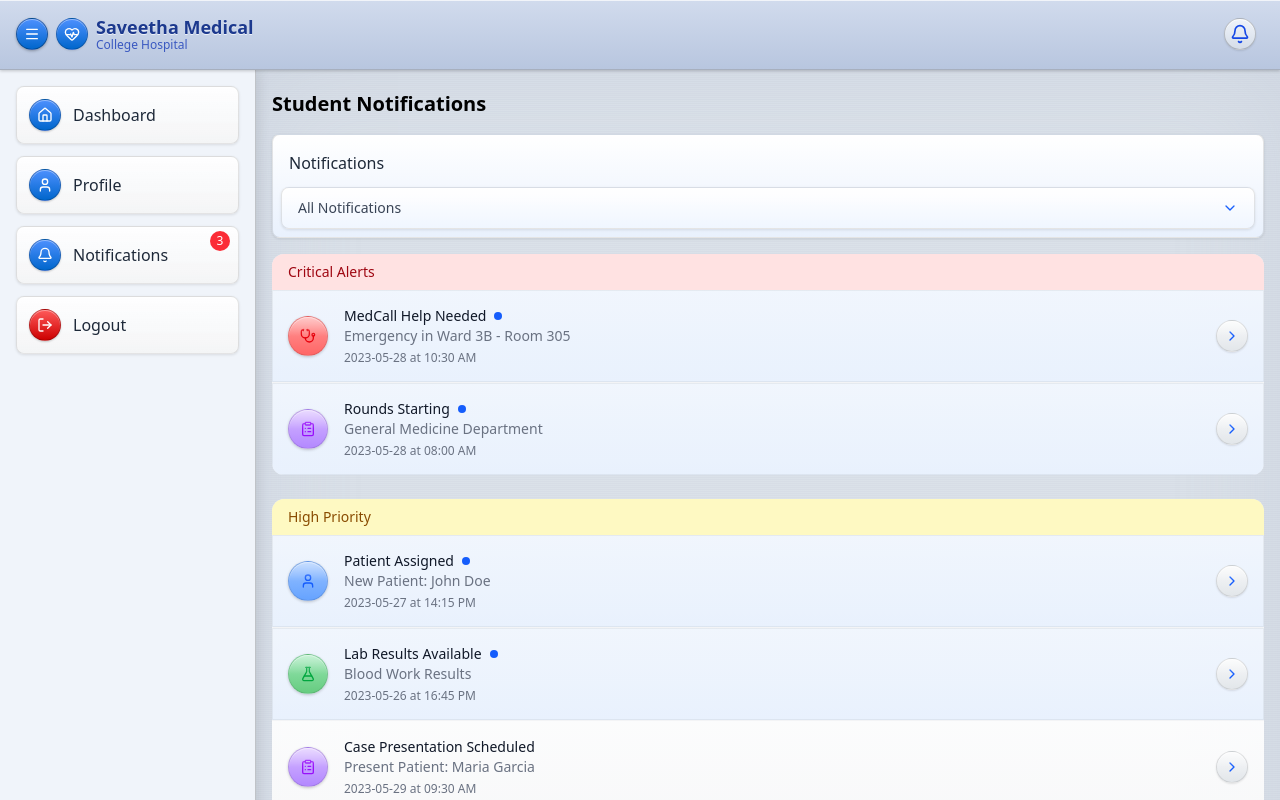
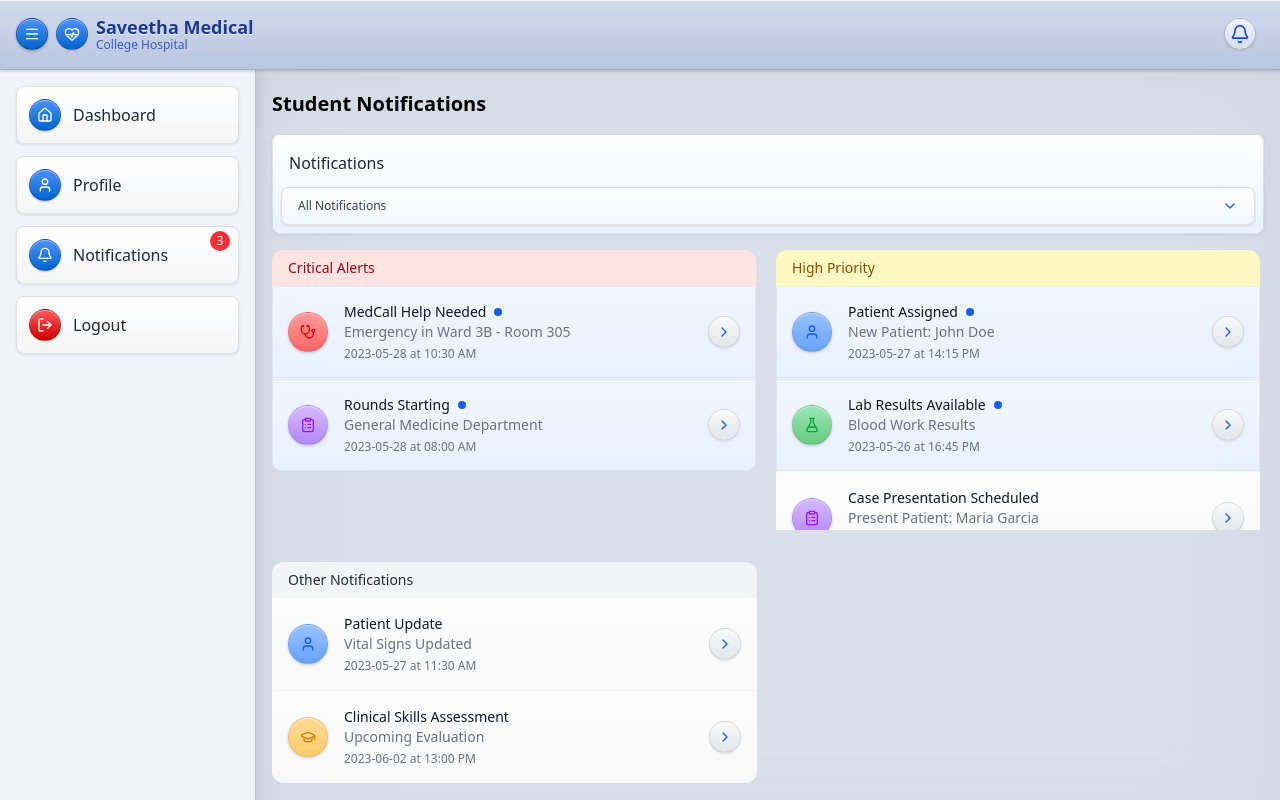
Before and after one commit to Mukunthan-A-R/simats-medical-client, a React (Vite) app: page /student/notifications/1 in a window 1280 px wide. Shown: the top 800 px of the page. Built offline with nearby package versions, Linux system fonts and the light colour scheme.

Commit message:
adding datas

```diff
--- a/src/pages/student/StudentNotificationsScreen.jsx
+++ b/src/pages/student/StudentNotificationsScreen.jsx
@@ -16,6 +16,7 @@ import {
 } from "lucide-react";
 import { StudentNotificationPopup } from "../../components/students/StudentNotificationPopup";
 import { StudentFilterDropdown } from "../../components/students/StudentFilterDropdown";
+import { aquaButtonStyle, aquaGlossEffect } from "../../utils/constants";
 
 // ========================
 // Individual Notification Item Component
@@ -198,11 +199,6 @@ export function StudentNotificationsScreen({ onNavigate }) {
     setDropdownOpen(false);
   };
 
-  const aquaButtonStyle =
-    "relative overflow-hidden transition-all active:translate-y-0.5 active:shadow-inner";
-  const aquaGlossEffect =
-    "before:absolute before:inset-0 before:bg-gradient-to-b before:from-white/80 before:via-transparent before:to-transparent before:opacity-60";
-
   const groupedNotifications = {
     critical: notifications.filter((n) => n.priority === "critical"),
     high: notifications.filter((n) => n.priority === "high"),
@@ -267,7 +263,9 @@ export function StudentNotificationsScreen({ onNavigate }) {
       />
 
       {/* Notification Groups */}
-      {["critical", "high", "medium", "low"].map(
+      <div className="flex flex-col sm:flex-row gap-4 mb-8">
+        <div className="flex-1 overflow-x-hidden overflow-y-scroll h-70 pr-1">
+          {["critical"].map(
             (priority) =>
               groupedNotifications[priority].length > 0 && (
                 <div
@@ -301,6 +299,82 @@ export function StudentNotificationsScreen({ onNavigate }) {
                 </div>
               )
           )}
+        </div>
+
+        <div className="flex-1 overflow-x-hidden overflow-y-scroll h-70 pr-1">
+          {["high"].map(
+            (priority) =>
+              groupedNotifications[priority].length > 0 && (
+                <div
+                  key={priority}
+                  className="mb-6 rounded-xl overflow-hidden  "
+                  style={{ background: "rgba(255,255,255,0.7)" }}
+                >
+                  <h2
+                    className={`text-sm text-gray-800 font-medium py-2 px-4 ${getPriorityBg(
+                      priority
+                    )}`}
+                  >
+                    {priority === "critical"
+                      ? "Critical Alerts"
+                      : priority === "high"
+                      ? "High Priority"
+                      : "Other Notifications"}
+                  </h2>
+                  <ul className="divide-y divide-gray-100">
+                    {groupedNotifications[priority].map((notification) => (
+                      <StudentNotificationItem
+                        key={notification.id}
+                        notification={notification}
+                        handleViewDetails={handleViewDetails}
+                        aquaButtonStyle={aquaButtonStyle}
+                        aquaGlossEffect={aquaGlossEffect}
+                        getNotificationIcon={getNotificationIcon}
+                      />
+                    ))}
+                  </ul>
+                </div>
+              )
+          )}
+        </div>
+      </div>
+
+      <div className="w-[calc(100%-7px)] sm:w-[calc(50%-7px)] overflow-x-hidden overflow-y-scroll pr-1 h-70">
+        {["medium"].map(
+          (priority) =>
+            groupedNotifications[priority].length > 0 && (
+              <div
+                key={priority}
+                className="mb-3 rounded-xl overflow-hidden "
+                style={{ background: "rgba(255,255,255,0.7)" }}
+              >
+                <h2
+                  className={`text-sm text-gray-800 font-medium py-2 px-4 ${getPriorityBg(
+                    priority
+                  )}`}
+                >
+                  {priority === "critical"
+                    ? "Critical Alerts"
+                    : priority === "high"
+                    ? "High Priority"
+                    : "Other Notifications"}
+                </h2>
+                <ul className="divide-y divide-gray-100">
+                  {groupedNotifications[priority].map((notification) => (
+                    <StudentNotificationItem
+                      key={notification.id}
+                      notification={notification}
+                      handleViewDetails={handleViewDetails}
+                      aquaButtonStyle={aquaButtonStyle}
+                      aquaGlossEffect={aquaGlossEffect}
+                      getNotificationIcon={getNotificationIcon}
+                    />
+                  ))}
+                </ul>
+              </div>
+            )
+        )}
+      </div>
 
       {detailsModalOpen && selectedNotification && (
         <StudentNotificationPopup
```
Lines whose indentation alone changed are shown as unchanged.
